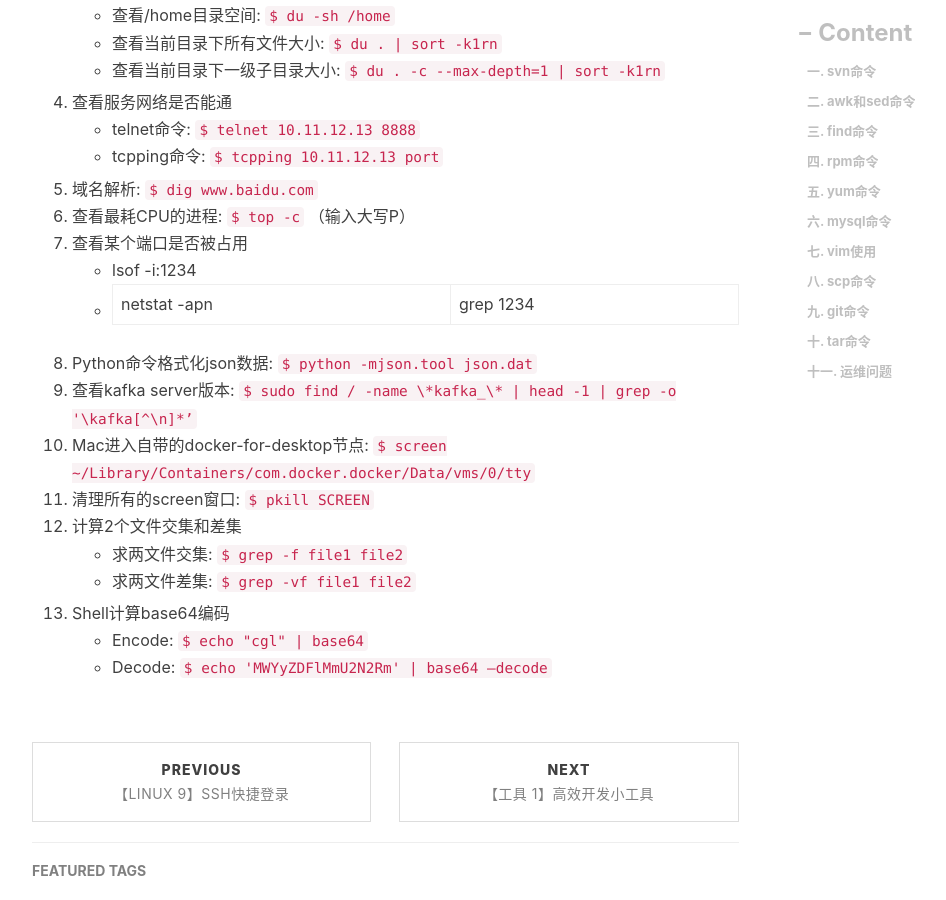
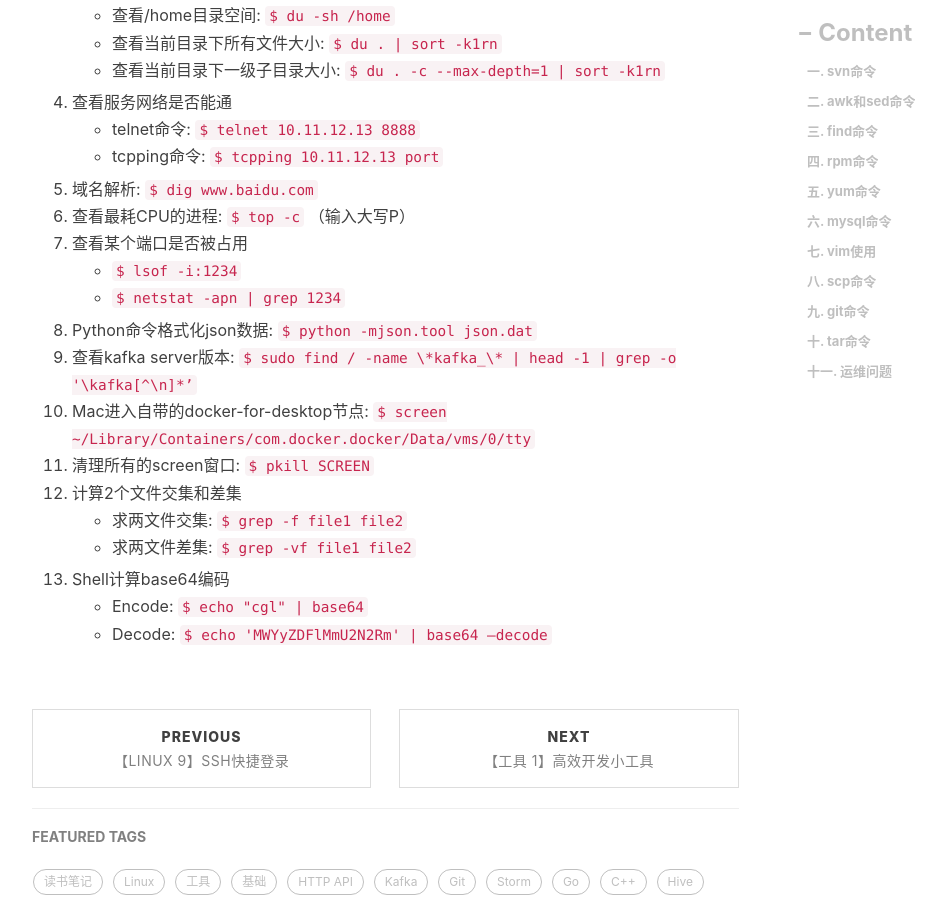
Before and after one commit to engru/chenguolin.github.io, a Jekyll site: the page built from _posts/2016-09-27-【Linux-10】Linux开发运维总结.md, in a window 1280 px wide and 900 px high, scrolled down 4726 px. Shown: the whole window, without its empty margins (233-1179 px from the left). Built offline with Jekyll 4.4.1, drawn with Linux system fonts in a browser that asks for light colours; nearby versions of some CDN libraries; comment, search, counter and statistics services are not loaded.

```diff
--- a/_posts/2016-09-27-【Linux-10】Linux开发运维总结.md
+++ b/_posts/2016-09-27-【Linux-10】Linux开发运维总结.md
@@ -125,8 +125,8 @@ tags:         #标签
 5. 域名解析: `$ dig www.baidu.com`
 6. 查看最耗CPU的进程: `$ top -c` （输入大写P）
 7. 查看某个端口是否被占用
-   + lsof -i:1234
-   + netstat -apn | grep 1234
+   + `$ lsof -i:1234`
+   + `$ netstat -apn | grep 1234`
 8. Python命令格式化json数据: `$ python -mjson.tool json.dat`
 9. 查看kafka server版本: `$ sudo find / -name \*kafka_\* | head -1 | grep -o '\kafka[^\n]*’`
 10. Mac进入自带的docker-for-desktop节点: `$ screen ~/Library/Containers/com.docker.docker/Data/vms/0/tty`
```
